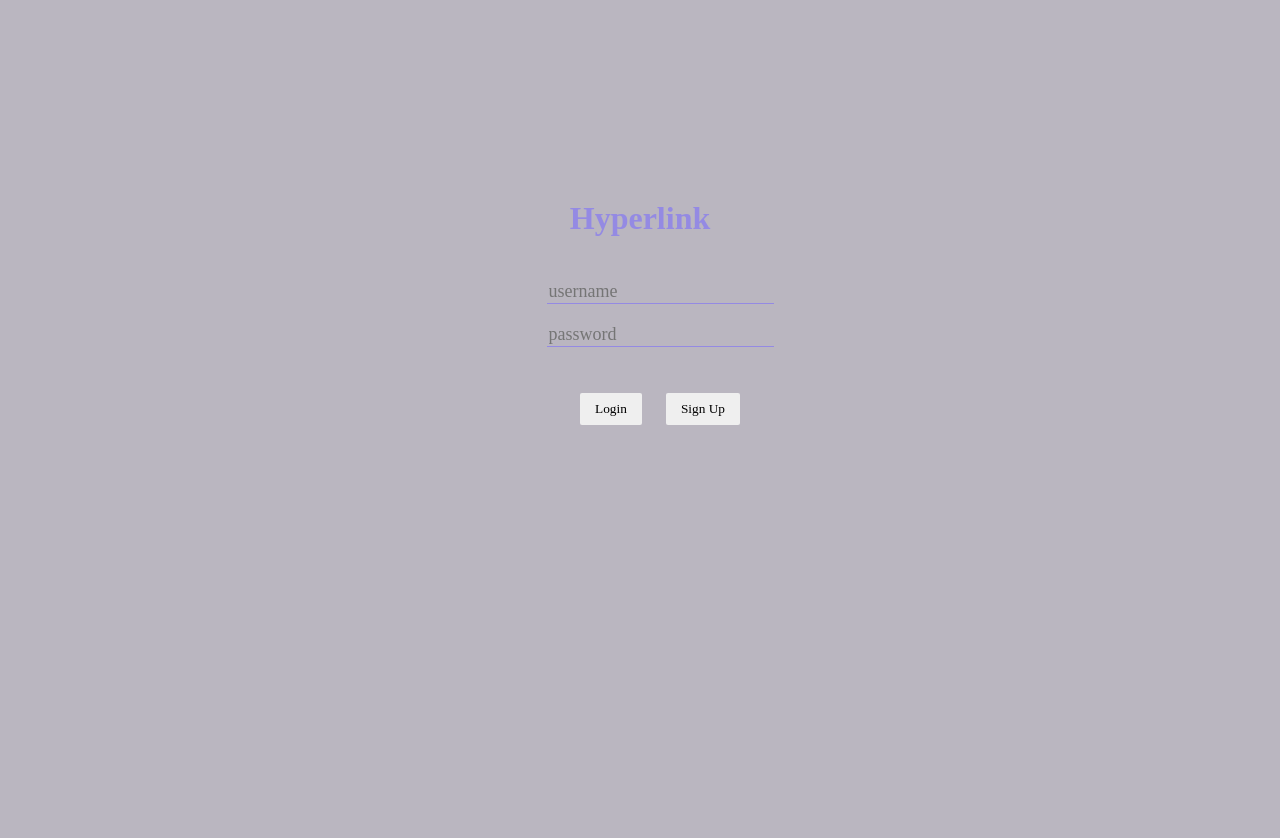
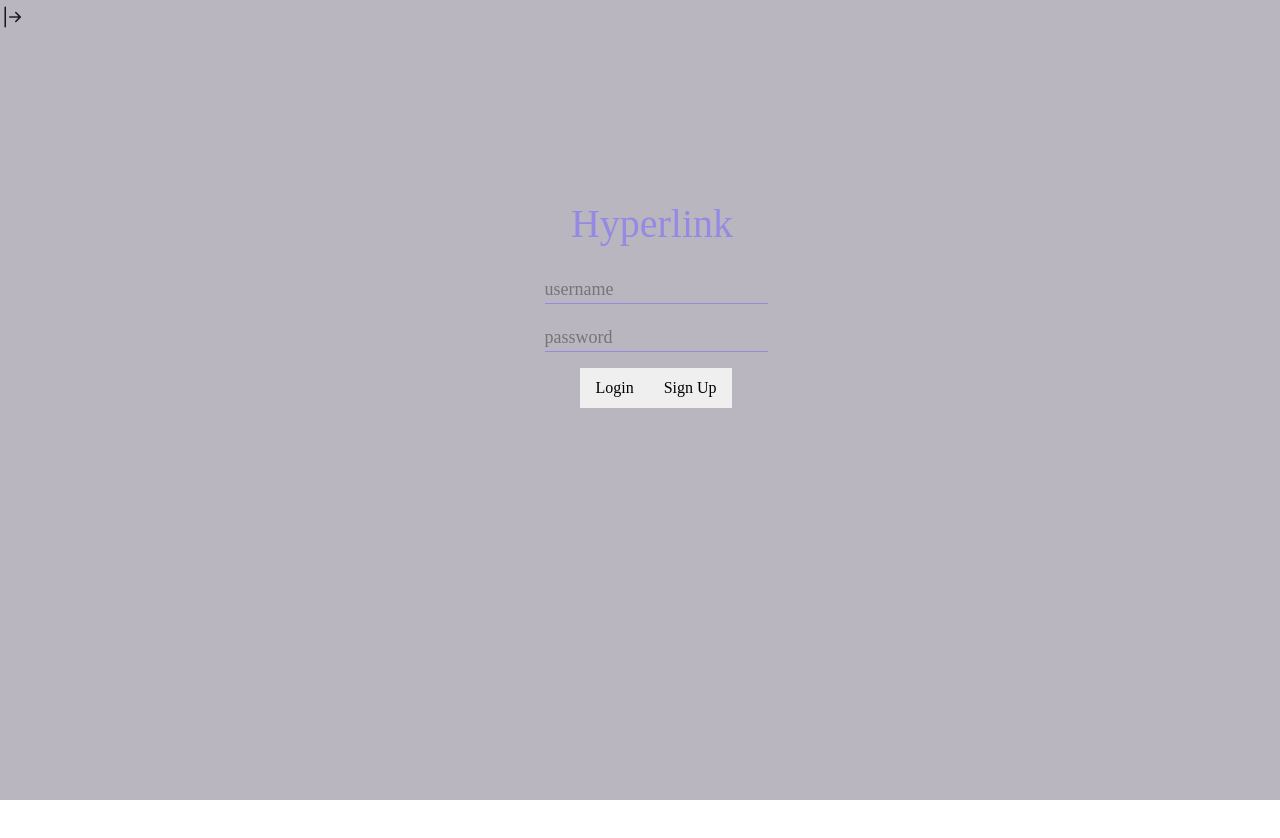
Before and after one commit to dartik24/Hyperlink, a React (Create React App) app in the folder frontend/: page / in a window 1280 px wide. Shown: the top 838 px of the page. After the commit the page ends 800 px from the top, so only its background shows below. Built offline with nearby package versions, Linux system fonts and the light colour scheme.

Commit message:
Slider added

```diff
--- a/frontend/package.json
+++ b/frontend/package.json
@@ -8,6 +8,7 @@
     "@testing-library/react": "^12.1.2",
     "@testing-library/user-event": "^13.5.0",
     "bootstrap": "^5.1.3",
+    "bootstrap-icons": "^1.8.1",
     "cra-template": "1.1.3",
     "react": "^17.0.2",
     "react-dom": "^17.0.2",
--- a/frontend/src/App.js
+++ b/frontend/src/App.js
@@ -2,12 +2,14 @@ import './App.css';
 
 import Homepage from './pages/homepage'
 import SignUp from './pages/signup';
+import SlideOut from './components/slideout'
 
 import { BrowserRouter, Route } from 'react-router-dom'
 
 function App() {
   return (
     <BrowserRouter>
+      <SlideOut/>
       <Route exact path="/"> <Homepage className="Homepage"/> </Route>
       <Route exact path="/signup"> <SignUp className="SignUp"/> </Route>
     </BrowserRouter>
--- /dev/null
+++ b/frontend/src/components/slideout.css
@@ -0,0 +1,20 @@
+i {
+    width: 40px;
+    height: 40px;
+    font-size: 24px;
+    color: var(--base1);
+}
+
+.slider-container {
+    padding: 0;
+    margin: 0;
+    height: 100%;
+    display: inline;
+    float: left;
+}
+
+#slider-content {
+    background-color: var(--base6);
+    height: 100%;
+    width: 30vw;
+}
--- /dev/null
+++ b/frontend/src/components/slideout.jsx
@@ -0,0 +1,30 @@
+import './slideout.css';
+import React from 'react'
+
+
+// TODO: There is padding at the top of the slider that I can't figure out how to get rid of
+// Also the icon should probably reverse when the slider is oepn
+class SlideOut extends React.Component {
+    constructor() {
+        super();
+        this.state = {
+            open: false,
+        }
+    }
+
+    render() {
+        return(
+            <div className="slider-container">
+                <div id='slider-content' style={{display: this.state.open ? 'inline-block' : 'none'}}>
+                    Put ye content he
+                </div>
+                <i
+                    onClick={() => this.setState({open: !this.state.open})}
+                    className="bi bi-arrow-bar-right">
+                </i>
+            </div>
+        );
+    }
+}
+
+export default SlideOut;
--- a/frontend/src/index.css
+++ b/frontend/src/index.css
@@ -19,11 +19,12 @@
   --base8x0c: #2b2b2b;
 }
 
-html, body, #root, div {
+html, body, #root {
   margin: 0;
   height: 100%;
 }
 
 * {
+  padding: 0;
   font-family: 'Inconsolata';
 }
--- a/frontend/src/index.js
+++ b/frontend/src/index.js
@@ -3,6 +3,9 @@ import ReactDOM from 'react-dom';
 import './index.css';
 import App from './App';
 import reportWebVitals from './reportWebVitals';
+
+import 'bootstrap/dist/css/bootstrap.min.css';
+import 'bootstrap-icons/font/bootstrap-icons.css';
 
 ReactDOM.render(
   <React.StrictMode>
```
Also changed, not shown: frontend/src/pages/homepage.jsx (line endings or trailing spaces), 1 other file (tests, documents, lock files or other folders).
